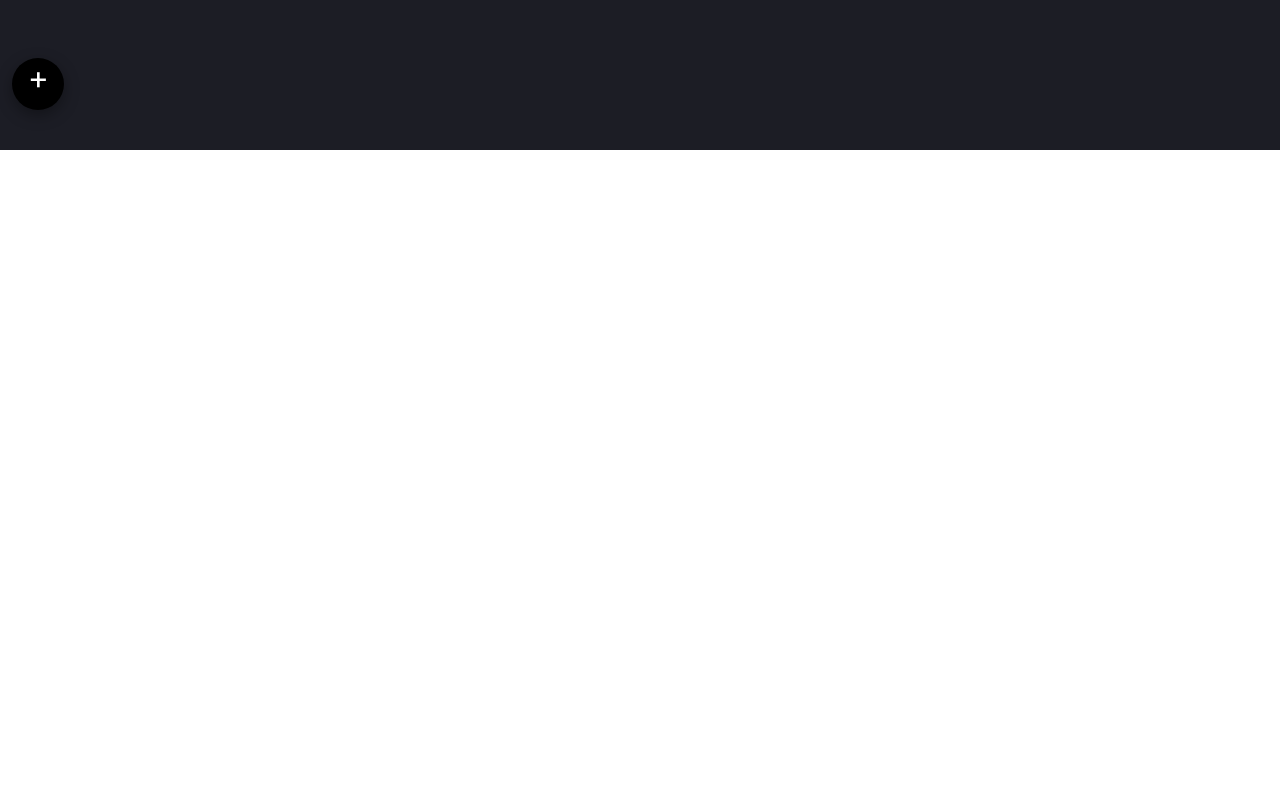
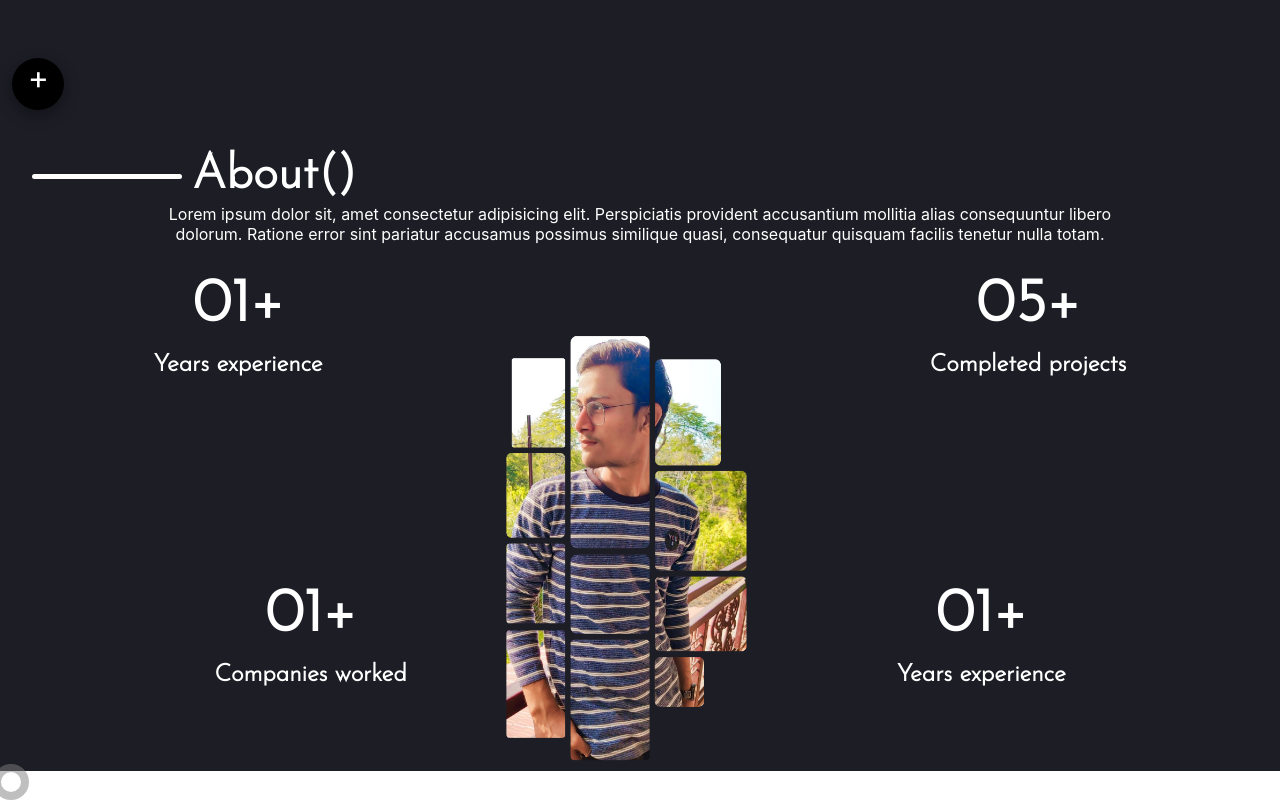
Before and after one commit to Harvansh-1234/portfolioWebApp, a React (Create React App) app: page / in a window 1280 px wide. Shown: the part 650-1450 px from the top of the page. Before the commit the page ends 800 px from the top, so only its background shows below. Built offline with nearby package versions, Linux system fonts and the light colour scheme.

Commit message:
About Section initial

```diff
--- a/src/App.css
+++ b/src/App.css
@@ -9,6 +9,15 @@ font-family: 'Pontano Sans', sans-serif;
 #4bddd0
 
 */
+::-moz-selection { /* Code for Firefox */
+  color: #ffffff;
+  background: #003f5c;
+}
+
+::selection {
+  color: #ffffff;
+  background: #003f5c;
+}
 
 .cursor {
   width: 20px;
@@ -238,12 +247,34 @@ strong {
 .side3{
   bottom: 29%;
 }
+.about-side{
+  display: inline-flex;
+  align-items: center;
+}
+.about-side h3{
+  margin-bottom: 0;
+  padding-bottom: 0;
+  margin-left: 10px;
+}
+.aboutSide{
+  width: 150px;
+  border-bottom: 5px white solid;
+  border-radius: 5px;
+}
 @media only screen and (max-width:1000px) {
   .sideDiv{
     margin-left: 20px;
   }
+  .aboutSide{
+    width: 100px;
+  }
+}
+@media only screen and (max-width:550px) {
+  .aboutSide{
+    width: 50px;
+  }
+}
 
-}
 @media only screen and (max-width:404px) {
 
   .sideDiv{
--- a/src/App.js
+++ b/src/App.js
@@ -6,6 +6,7 @@ import React from 'react';
 import github from './github.svg';
 import insta from './insta.svg';
 import lin from './lin.svg';
+import About from './Components/About';
 
 
 
@@ -62,6 +63,7 @@ function App() {
       </div>
       <NavBar />
       <Home />
+      <About/>
       <div class="cursor"></div>
     </div>
   );
--- /dev/null
+++ b/src/CSS/About.css
@@ -0,0 +1,47 @@
+.AboutMain{
+    position: relative;
+    width:95%;
+    margin: 0 auto;
+}
+.AboutMain2{
+    width:80%;
+    margin: 0 auto;
+}
+.AboutMain2 p{
+    text-align: center;
+}
+.AboutMain img{
+    position: relative;
+    margin-top: 50px;
+    left: 47%;
+    transform: translate(-50%);
+    max-width: 30%;
+    min-width: 300px;
+}
+.aboutCard1{
+    position: absolute;
+    top:20%;
+    display: inline-block;
+    text-align: center;
+}
+.aboutCard2{
+    position: absolute;
+    top:70%;
+    left: 15%;
+    display: inline-block;
+    text-align: center;
+}
+.aboutCard3{
+    position: absolute;
+    top:20%;
+    right: 10%;
+    display: inline-block;
+    text-align: center;
+}
+.aboutCard4{
+    position: absolute;
+    top:70%;
+    right: 15%;
+    display: inline-block;
+    text-align: center;
+}
--- a/src/CSS/Home.css
+++ b/src/CSS/Home.css
@@ -17,6 +17,9 @@
     transition: color 0.3s ease, opacity 0.3s ease 0.65s;
     z-index: 7;
 } */
+.home-section{
+  height: 100vh;
+}
 .content {
   width: 75%;
   margin: 0 auto;
--- /dev/null
+++ b/src/Components/About.js
@@ -0,0 +1,44 @@
+import React from 'react'
+import aboutImg from '../Group_18.png'
+import '../CSS/About.css'
+
+function About() {
+  return (
+    <>
+      <div className='AboutMain'>
+        <div className='about-side'>
+          <div className='aboutSide'></div>
+          <h3>About()</h3>
+        </div>
+        <div className='AboutMain2'>
+          <p>Lorem ipsum dolor sit, amet consectetur adipisicing elit. Perspiciatis provident accusantium mollitia alias consequuntur libero dolorum. Ratione error sint pariatur accusamus possimus similique quasi, consequatur quisquam facilis tenetur nulla totam.</p>
+
+          <div className='aboutCard1'>
+            <div><h2>01+</h2></div>
+            <div><h5>Years
+              experience</h5></div>
+          </div>
+          <div className='aboutCard2'>
+            <div><h2>01+</h2></div>
+            <div><h5>Companies
+              worked</h5></div>
+          </div>
+          <div className='aboutCard3'>
+            <div><h2>05+</h2></div>
+            <div><h5>Completed
+              projects</h5></div>
+          </div>
+          <div className='aboutCard4'>
+            <div><h2>01+</h2></div>
+            <div><h5>Years
+              experience</h5></div>
+          </div>
+        </div>
+        <div><img src={aboutImg} alt="" /></div>
+      </div>
+
+    </>
+  )
+}
+
+export default About
```
Also changed, not shown: src/Components/NavBar.js (+4 -4 lines), src/Group_18.png (added).
